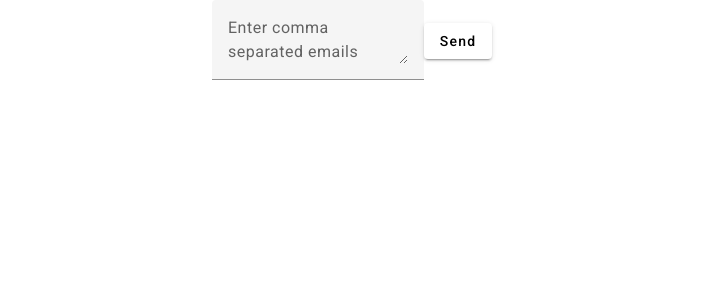
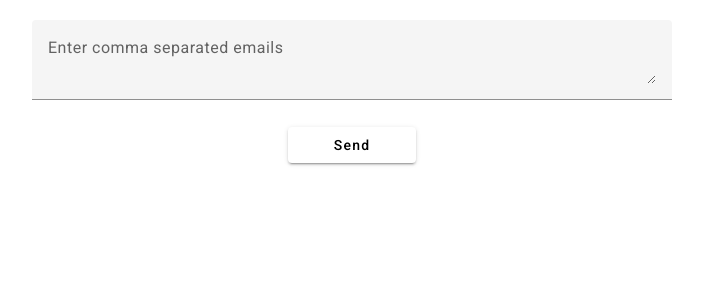
Before and after one commit to kika8919/email-verification-webapp, an Angular app: page / in a window 1280 px wide. Shown: the top 300 px of the page, without its empty margins (288-991 px from the left). Built offline with nearby package versions, Linux system fonts and the light colour scheme.

Commit message:
fix css, add loader

```diff
--- a/src/app/app.component.html
+++ b/src/app/app.component.html
@@ -1,16 +1,20 @@
 <div class="container">
   <div class="centered-content">
-    <mat-form-field>
+    <mat-form-field style="width: 50vw">
       <textarea
         matInput
         [(ngModel)]="emails"
         placeholder="Enter comma separated emails"
       ></textarea>
     </mat-form-field>
-    <button mat-raised-button (click)="sendRequest()">Send</button>
+    <button style="width: 10vw" mat-raised-button (click)="sendRequest()">
+      Send
+    </button>
+    <div *ngIf="showLoader" class="table-centered">
+      <span><mat-spinner diameter="15"></mat-spinner>&nbsp;Loading...</span>
+    </div>
   </div>
 </div>
-
 <div class="table-container" *ngIf="apiResponse">
   <table mat-table [dataSource]="dataSource" class="mat-elevation-z8">
     <ng-container matColumnDef="email">
--- a/src/app/app.component.scss
+++ b/src/app/app.component.scss
@@ -1,9 +1,23 @@
 .container {
-    display: flex;
-    justify-content: center;
-    align-items: center;
+  display: flex;
+  justify-content: center;
+  align-items: center;
+  padding-top: 20px;
+  padding-bottom: 10px;
 }
 
 .centered-content {
-    text-align: center;
+  display: flex;
+  text-align: center;
+  gap: 5px;
+  flex-direction: column;
+  align-items: center;
 }
+
+.table-container {
+  display: flex;
+  padding: 10px;
+  flex-direction: row;
+  max-height: 70vh;
+  overflow-y: auto;
+}
--- a/src/app/app.component.ts
+++ b/src/app/app.component.ts
@@ -18,20 +18,24 @@ export class AppComponent {
   @ViewChild(MatSort) sort!: MatSort;
   @ViewChild(MatPaginator) paginator!: MatPaginator;
   dataSource: any = [];
+  showLoader!: boolean;
 
   constructor(private appService: AppService) {}
 
   sendRequest() {
     if (this.emails?.trim() == '') return;
+    this.showLoader = true;
     this.emailsArray = this.emails.split(',').map((el) => el.trim());
     this.appService.sendEmailsForProcessing(this.emailsArray).subscribe({
       next: (data) => {
+        this.showLoader = false;
         this.apiResponse = true;
         this.dataSource = new MatTableDataSource(data.emails);
         this.dataSource.paginator = this.paginator;
         this.dataSource.sort = this.sort;
       },
       error: (err) => {
+        this.showLoader = false;
         console.log(err);
       },
     });
```
